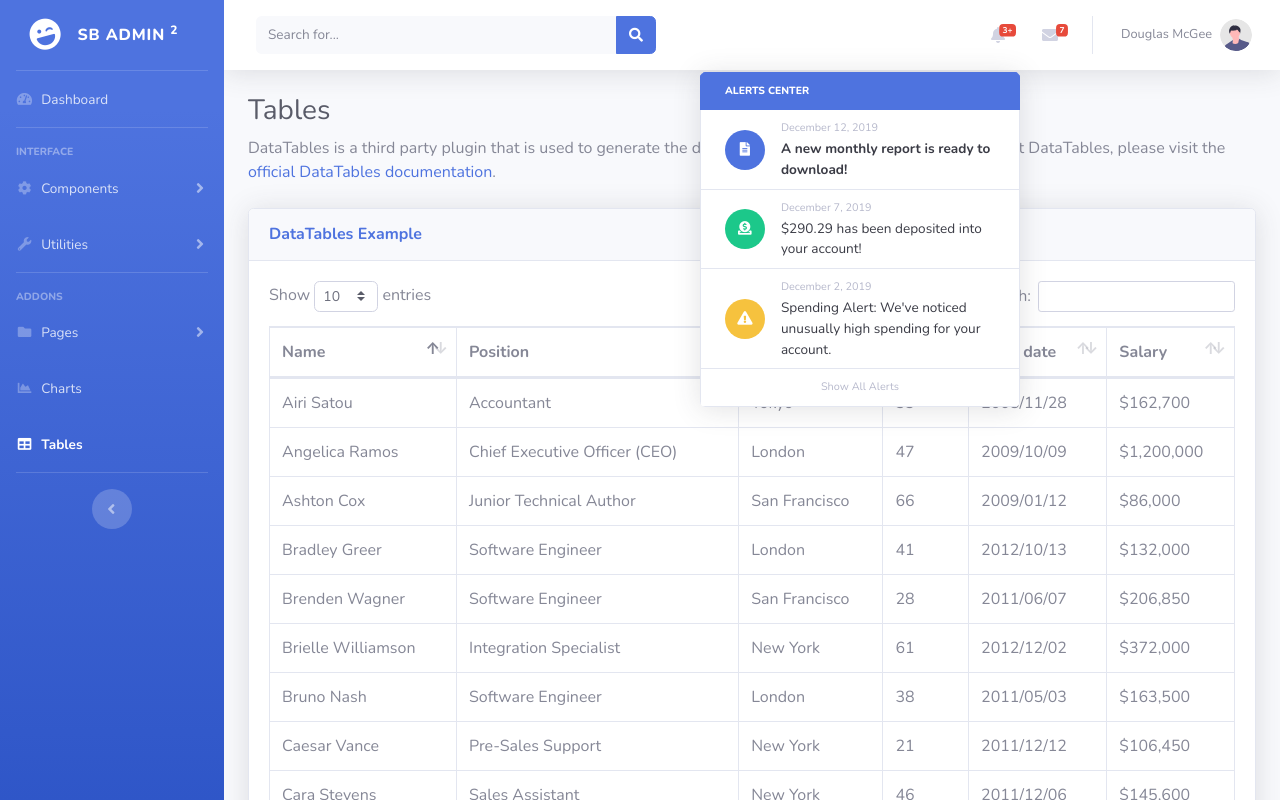
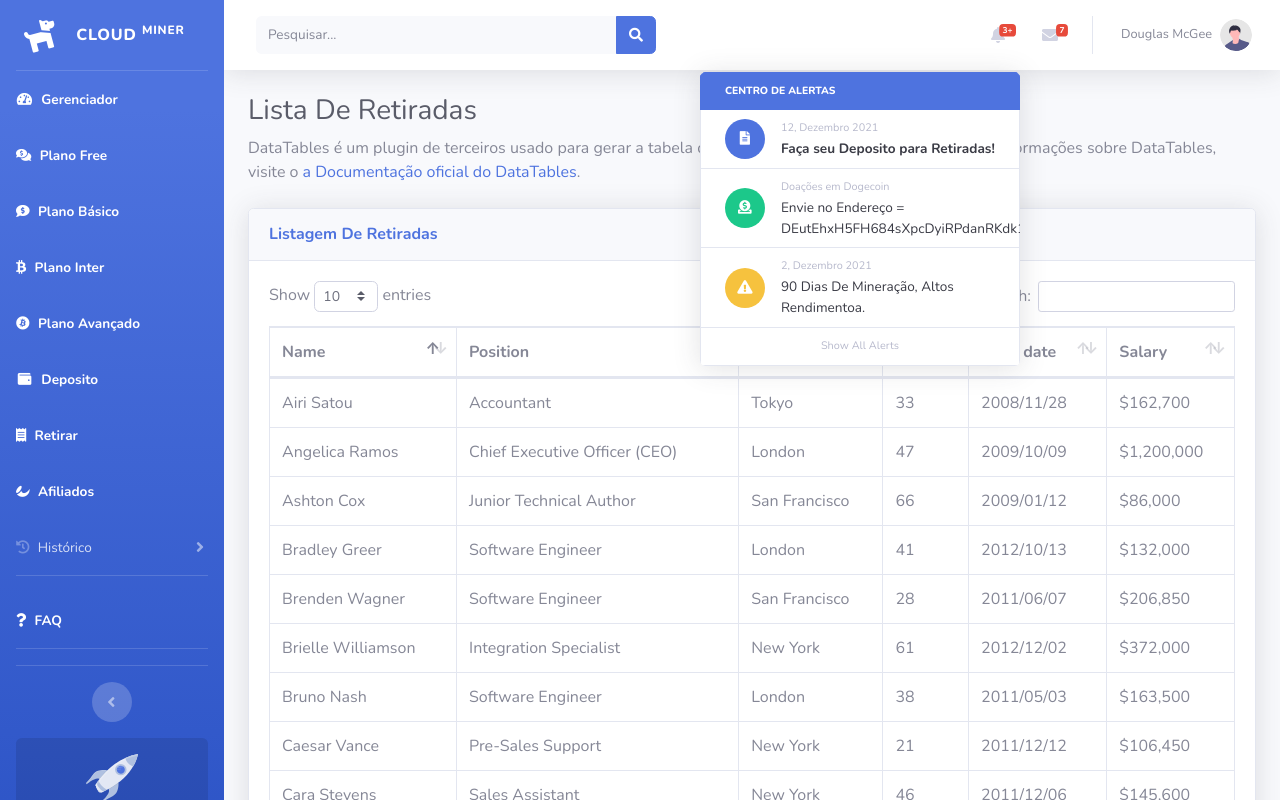
Before and after one commit to domingosjf/Cloud-Miner, a website with bundled scripts: page hist_retirada.html in a window 1280 px wide. Both pictures are taken after a click on the button "3+". Shown: the top 800 px of the page. Built offline with nearby package versions, Linux system fonts and the light colour scheme.

Commit message:
Atualizado -- 07/05/2021

```diff
--- a/hist_retirada.html
+++ b/hist_retirada.html
@@ -9,7 +9,7 @@
     <meta name="description" content="">
     <meta name="author" content="">
 
-    <title>SB Admin 2 - Tables</title>
+    <title>Doge Cloud Miner - Gerenciador</title>
 
     <!-- Custom fonts for this template -->
     <link href="vendor/fontawesome-free/css/all.min.css" rel="stylesheet" type="text/css">
@@ -36,60 +36,78 @@
             <!-- Sidebar - Brand -->
             <a class="sidebar-brand d-flex align-items-center justify-content-center" href="index.html">
                 <div class="sidebar-brand-icon rotate-n-15">
-                    <i class="fas fa-laugh-wink"></i>
+                    <i class="fas fa-dog"></i>
                 </div>
-                <div class="sidebar-brand-text mx-3">SB Admin <sup>2</sup></div>
+                <div class="sidebar-brand-text mx-3">Cloud <sup>Miner</sup></div>
             </a>
 
             <!-- Divider -->
             <hr class="sidebar-divider my-0">
 
             <!-- Nav Item - Dashboard -->
-            <li class="nav-item">
+            <li class="nav-item active">
                 <a class="nav-link" href="index.html">
                     <i class="fas fa-fw fa-tachometer-alt"></i>
-                    <span>Dashboard</span></a>
+                    <span>Gerenciador</span></a>
             </li>
 
-            <!-- Divider -->
-            <hr class="sidebar-divider">
+			<li class="nav-item active">
+                <a class="nav-link" href="free.html">
+					<i class="fas fa-comments-dollar"></i>
+                    <span>Plano Free</span></a>
+            </li>
 
-            <!-- Heading -->
-            <div class="sidebar-heading">
-                Interface
-            </div>
+			<li class="nav-item active">
+                <a class="nav-link" href="basico.html">
+					<i class="fas fa-comment-dollar"></i>
+                    <span>Plano Básico</span></a>
+            </li>
 
-            <!-- Nav Item - Pages Collapse Menu -->
+
+			<li class="nav-item active">
+                <a class="nav-link" href="inter.html">
+                    <i class="fab fa-btc"></i>
+                    <span>Plano Inter</span></a>
+            </li>
+
+			<li class="nav-item active">
+                <a class="nav-link" href="avancado.html">
+                    <i class="fab fa-bitcoin"></i>
+                    <span>Plano Avançado</span></a>
+            </li>
+
+			 <li class="nav-item active">
+                <a class="nav-link" href="deposito.html">
+                    <i class="fas fa-fw fa-wallet"></i>
+                    <span>Deposito</span></a>
+            </li>
+
+			<li class="nav-item active">
+                <a class="nav-link" href="receber.html">
+                    <i class="fas fa-receipt"></i>
+                    <span>Retirar</span></a>
+            </li>
+
+			 </li>
+
+			<li class="nav-item active">
+                <a class="nav-link" href="afiliado.html">
+                    <i class="fab fa-affiliatetheme"></i>
+                    <span>Afiliados</span></a>
+            </li>
+
+
 			<li class="nav-item">
                 <a class="nav-link collapsed" href="#" data-toggle="collapse" data-target="#collapseTwo"
                     aria-expanded="true" aria-controls="collapseTwo">
-                    <i class="fas fa-fw fa-cog"></i>
-                    <span>Components</span>
+                    <i class="fas fa-history"></i>
+                    <span>Histórico</span>
                 </a>
                 <div id="collapseTwo" class="collapse" aria-labelledby="headingTwo" data-parent="#accordionSidebar">
                     <div class="bg-white py-2 collapse-inner rounded">
-                        <h6 class="collapse-header">Custom Components:</h6>
-                        <a class="collapse-item" href="buttons.html">Buttons</a>
-                        <a class="collapse-item" href="cards.html">Cards</a>
-                    </div>
-                </div>
-            </li>
-
-            <!-- Nav Item - Utilities Collapse Menu -->
-            <li class="nav-item">
-                <a class="nav-link collapsed" href="#" data-toggle="collapse" data-target="#collapseUtilities"
-                    aria-expanded="true" aria-controls="collapseUtilities">
-                    <i class="fas fa-fw fa-wrench"></i>
-                    <span>Utilities</span>
-                </a>
-                <div id="collapseUtilities" class="collapse" aria-labelledby="headingUtilities"
-                    data-parent="#accordionSidebar">
-                    <div class="bg-white py-2 collapse-inner rounded">
-                        <h6 class="collapse-header">Custom Utilities:</h6>
-                        <a class="collapse-item" href="utilities-color.html">Colors</a>
-                        <a class="collapse-item" href="utilities-border.html">Borders</a>
-                        <a class="collapse-item" href="utilities-animation.html">Animations</a>
-                        <a class="collapse-item" href="utilities-other.html">Other</a>
+                        <h6 class="collapse-header">Histórico:</h6>
+                        <a class="collapse-item" href="hist_depositos.html">Deposito</a>
+                        <a class="collapse-item" href="hist_retirada.html">Retirada</a>
                     </div>
                 </div>
             </li>
@@ -97,45 +115,17 @@
 			<!-- Divider -->
             <hr class="sidebar-divider">
 
-            <!-- Heading -->
-            <div class="sidebar-heading">
-                Addons
-            </div>
-
-            <!-- Nav Item - Pages Collapse Menu -->
-            <li class="nav-item">
-                <a class="nav-link collapsed" href="#" data-toggle="collapse" data-target="#collapsePages"
-                    aria-expanded="true" aria-controls="collapsePages">
-                    <i class="fas fa-fw fa-folder"></i>
-                    <span>Pages</span>
-                </a>
-                <div id="collapsePages" class="collapse" aria-labelledby="headingPages" data-parent="#accordionSidebar">
-                    <div class="bg-white py-2 collapse-inner rounded">
-                        <h6 class="collapse-header">Login Screens:</h6>
-                        <a class="collapse-item" href="login.html">Login</a>
-                        <a class="collapse-item" href="register.html">Register</a>
-                        <a class="collapse-item" href="forgot-password.html">Forgot Password</a>
-                        <div class="collapse-divider"></div>
-                        <h6 class="collapse-header">Other Pages:</h6>
-                        <a class="collapse-item" href="404.html">404 Page</a>
-                        <a class="collapse-item" href="blank.html">Blank Page</a>
-                    </div>
-                </div>
+			<li class="nav-item active">
+                <a class="nav-link" href="faq.html">
+                    <i class="fas fa-question"></i>
+                    <span>FAQ</span></a>
             </li>
 
-            <!-- Nav Item - Charts -->
-            <li class="nav-item">
-                <a class="nav-link" href="charts.html">
-                    <i class="fas fa-fw fa-chart-area"></i>
-                    <span>Charts</span></a>
-            </li>
 
-            <!-- Nav Item - Tables -->
-            <li class="nav-item active">
-                <a class="nav-link" href="tables.html">
-                    <i class="fas fa-fw fa-table"></i>
-                    <span>Tables</span></a>
-            </li>
+            <!-- Divider -->
+            <hr class="sidebar-divider">
+
+
 
             <!-- Divider -->
             <hr class="sidebar-divider d-none d-md-block">
@@ -143,6 +133,13 @@
             <!-- Sidebar Toggler (Sidebar) -->
             <div class="text-center d-none d-md-inline">
                 <button class="rounded-circle border-0" id="sidebarToggle"></button>
+            </div>
+
+            <!-- Sidebar Message -->
+            <div class="sidebar-card d-none d-lg-flex">
+                <img class="sidebar-card-illustration mb-2" src="img/undraw_rocket.svg" alt="...">
+                <p class="text-center mb-2"><strong>SB Admin Pro</strong> is packed with premium features, components, and more!</p>
+                <a class="btn btn-success btn-sm" href="https://startbootstrap.com/theme/sb-admin-pro">Upgrade to Pro!</a>
             </div>
 
         </ul>
@@ -158,17 +155,15 @@
                 <nav class="navbar navbar-expand navbar-light bg-white topbar mb-4 static-top shadow">
 
                     <!-- Sidebar Toggle (Topbar) -->
-                    <form class="form-inline">
                     <button id="sidebarToggleTop" class="btn btn-link d-md-none rounded-circle mr-3">
                         <i class="fa fa-bars"></i>
                     </button>
-                    </form>
 
                     <!-- Topbar Search -->
                     <form
                         class="d-none d-sm-inline-block form-inline mr-auto ml-md-3 my-2 my-md-0 mw-100 navbar-search">
                         <div class="input-group">
-                            <input type="text" class="form-control bg-light border-0 small" placeholder="Search for..."
+                            <input type="text" class="form-control bg-light border-0 small" placeholder="Pesquisar..."
                                 aria-label="Search" aria-describedby="basic-addon2">
                             <div class="input-group-append">
                                 <button class="btn btn-primary" type="button">
@@ -217,7 +212,7 @@
                             <div class="dropdown-list dropdown-menu dropdown-menu-right shadow animated--grow-in"
                                 aria-labelledby="alertsDropdown">
                                 <h6 class="dropdown-header">
-                                    Alerts Center
+                                    Centro de Alertas
                                 </h6>
                                 <a class="dropdown-item d-flex align-items-center" href="#">
                                     <div class="mr-3">
@@ -226,8 +221,8 @@
                                         </div>
                                     </div>
                                     <div>
-                                        <div class="small text-gray-500">December 12, 2019</div>
-                                        <span class="font-weight-bold">A new monthly report is ready to download!</span>
+                                        <div class="small text-gray-500">12, Dezembro 2021</div>
+                                        <span class="font-weight-bold">Faça seu Deposito para Retiradas!</span>
                                     </div>
                                 </a>
                                 <a class="dropdown-item d-flex align-items-center" href="#">
@@ -237,8 +232,8 @@
                                         </div>
                                     </div>
                                     <div>
-                                        <div class="small text-gray-500">December 7, 2019</div>
-                                        $290.29 has been deposited into your account!
+                                        <div class="small text-gray-500">Doações em Dogecoin</div>
+                                        Envie no Endereço = DEutEhxH5FH684sXpcDyiRPdanRKdk1heF
                                     </div>
                                 </a>
                                 <a class="dropdown-item d-flex align-items-center" href="#">
@@ -248,8 +243,8 @@
                                         </div>
                                     </div>
                                     <div>
-                                        <div class="small text-gray-500">December 2, 2019</div>
-                                        Spending Alert: We've noticed unusually high spending for your account.
+                                        <div class="small text-gray-500">2, Dezembro 2021</div>
+                                        90 Dias De Mineração, Altos Rendimentoa.
                                     </div>
                                 </a>
                                 <a class="dropdown-item text-center small text-gray-500" href="#">Show All Alerts</a>
@@ -268,7 +263,7 @@
                             <div class="dropdown-list dropdown-menu dropdown-menu-right shadow animated--grow-in"
                                 aria-labelledby="messagesDropdown">
                                 <h6 class="dropdown-header">
-                                    Message Center
+                                    Centro de Mensagens
                                 </h6>
                                 <a class="dropdown-item d-flex align-items-center" href="#">
                                     <div class="dropdown-list-image mr-3">
@@ -277,9 +272,9 @@
                                         <div class="status-indicator bg-success"></div>
                                     </div>
                                      <div class="font-weight-bold">
-                                        <div class="text-truncate">Hi there! I am wondering if you can help me with a
-                                            problem I've been having.</div>
-                                        <div class="small text-gray-500">Emily Fowler · 58m</div>
+                                        <div class="text-truncate">Doação em Dogecoin.
+                                            </div>
+                                        <div class="small text-gray-500">Envie Para o Endereço = DEutEhxH5FH684sXpcDyiRPdanRKdk1heF</div>
                                     </div>
                                 </a>
                                 <a class="dropdown-item d-flex align-items-center" href="#">
@@ -332,26 +327,37 @@
                                 <img class="img-profile rounded-circle"
                                     src="img/undraw_profile.svg">
                             </a>
-                            <!-- Dropdown - User Information -->
+                            <!-- Dropdown - Usuario informações -->
                             <div class="dropdown-menu dropdown-menu-right shadow animated--grow-in"
                                 aria-labelledby="userDropdown">
                                 <a class="dropdown-item" href="#">
                                     <i class="fas fa-user fa-sm fa-fw mr-2 text-gray-400"></i>
-                                    Profile
+                                    Perfil
                                 </a>
                                 <a class="dropdown-item" href="#">
                                     <i class="fas fa-cogs fa-sm fa-fw mr-2 text-gray-400"></i>
-                                    Settings
+                                    Definições
+
                                 </a>
                                 <a class="dropdown-item" href="#">
                                     <i class="fas fa-list fa-sm fa-fw mr-2 text-gray-400"></i>
-                                    Activity Log
+                                    Atividades
                                 </a>
+
+								</a>
+                                <div class="dropdown-divider"></div>
+                                <a class="dropdown-item" href="#" data-toggle="modal" data-target="#doacaoModal">
+                                    <i class="fas fa-donate fa-sm fa-fw mr-2 text-gray-400"></i>
+                                    Doação
+                                </a>
+
 								<div class="dropdown-divider"></div>
                                 <a class="dropdown-item" href="#" data-toggle="modal" data-target="#logoutModal">
                                     <i class="fas fa-sign-out-alt fa-sm fa-fw mr-2 text-gray-400"></i>
-                                    Logout
+                                    Sair
                                 </a>
+
+
                             </div>
                         </li>
 
@@ -364,15 +370,15 @@
                 <div class="container-fluid">
 
                     <!-- Page Heading -->
-                    <h1 class="h3 mb-2 text-gray-800">Tables</h1>
-                    <p class="mb-4">DataTables is a third party plugin that is used to generate the demo table below.
-                        For more information about DataTables, please visit the <a target="_blank"
-                            href="https://datatables.net">official DataTables documentation</a>.</p>
+                    <h1 class="h3 mb-2 text-gray-800">Lista De Retiradas</h1>
+                    <p class="mb-4">DataTables é um plugin de terceiros usado para gerar a tabela de demonstração abaixo.
+                        Para obter mais informações sobre DataTables, visite o <a target="_blank"
+                            href="https://datatables.net">a Documentação oficial do DataTables</a>.</p>
 
                     <!-- DataTales Example -->
                     <div class="card shadow mb-4">
                         <div class="card-header py-3">
-                            <h6 class="m-0 font-weight-bold text-primary">DataTables Example</h6>
+                            <h6 class="m-0 font-weight-bold text-primary">Listagem De Retiradas</h6>
                         </div>
                         <div class="card-body">
                             <div class="table-responsive">
```
Lines whose indentation alone changed are shown as unchanged.
